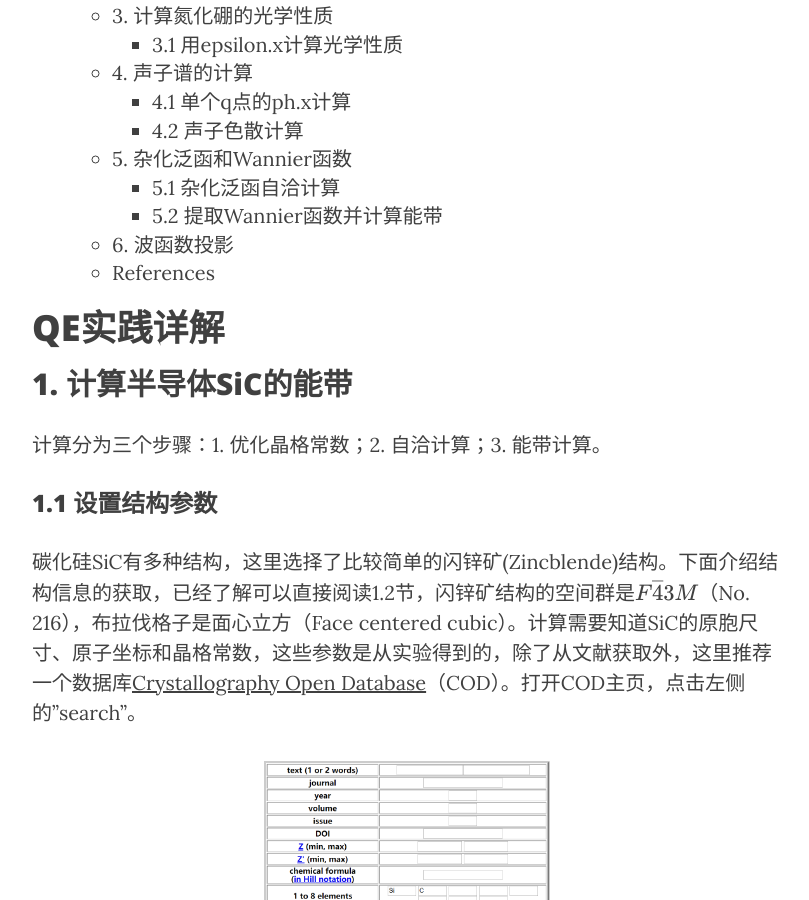
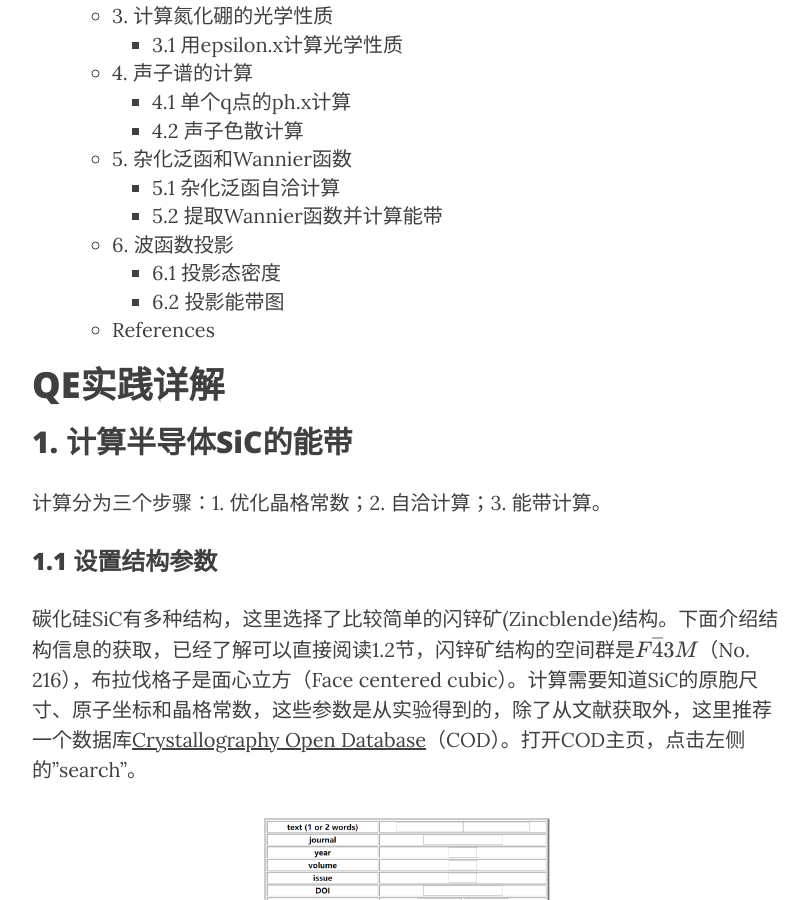
Before and after one commit to yyyu200/DFTbook, a Jekyll site: the page built from _posts/2019-04-01-HandsOn.md, in a window 1280 px wide and 900 px high, scrolled down 553 px. Shown: the whole window, without its empty margins (233-1042 px from the left). Built offline with Jekyll 4.4.1, drawn with Linux system fonts in a browser that asks for light colours; nearby versions of some CDN libraries; formulas are drawn with MathJax 3; comment, search, counter and statistics services are not loaded.

Commit message:
modify at20190905-16:28:16-aliyun

````diff
--- a/_posts/2019-04-01-HandsOn.md
+++ b/_posts/2019-04-01-HandsOn.md
@@ -1165,6 +1165,8 @@ set xtics ("L"  0.00000,"{/Symbol G}"  1.24296,"X"  2.67820,"K"  3.18564,"{/Symb
 
 QE计算的波函数是以平面波基组表示的，而原子轨道有更好的直观性和可解释性，是分析能带不可或缺的手段，可以将各个k点的各个能级的波函数，投影到以各个原子坐标为中心的s、p、d、f等球谐函数上（以及非共线和磁性计算中的自旋），即为（local）projected density of states，用projwfc.x模块计算，下面以$SnO_{2}$(rutile)的投影态密度为例。
 
+### 6.1 投影态密度
+
 做vc-relax，输入文件如下：
 
 ```Fortran
@@ -1291,7 +1293,7 @@ plt.savefig('pdos.png',dpi=200)
     <img src="../../../../../img/sno_pdos.png" width="1000"/>
 </p>
 
-
+### 6.2 投影能带图
 在能带计算之后，用projwfc.x生成的sno.projwfc_up文件，可以和bands.x生成的文件bd.dat结合画出各个能带的原子轨道投影，
 能带计算将输入k点设置为：
 ```
````
